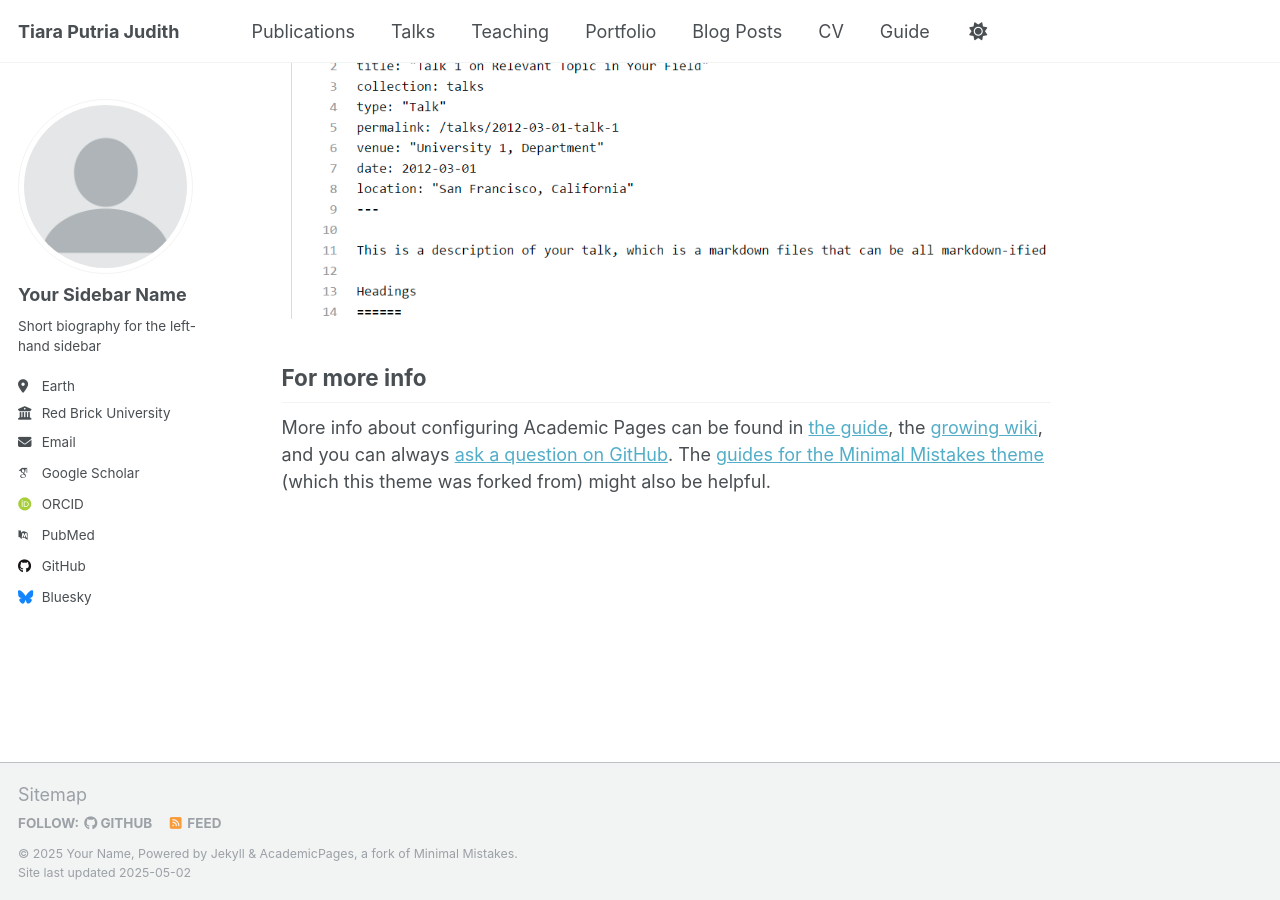
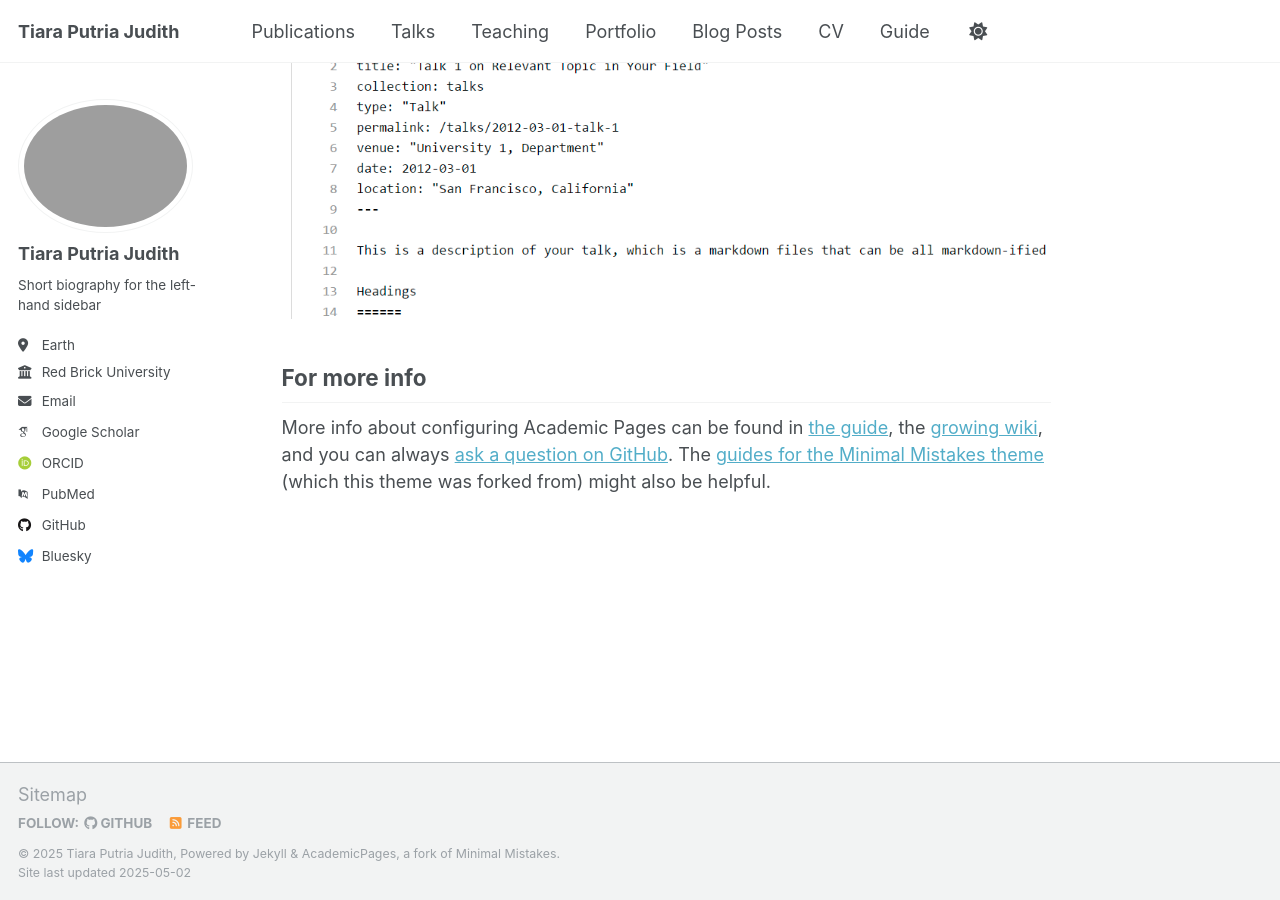
Before and after one commit to tiarajudith/tiarajudth, a Jekyll site: the page built from _pages/about.md, in a window 1280 px wide and 900 px high, scrolled down 2636 px. Built offline with Jekyll 4.4.1, drawn with Linux system fonts in a browser that asks for light colours; some web fonts are replaced.

Commit message:
photo profile

```diff
--- a/_config.yml
+++ b/_config.yml
@@ -10,8 +10,8 @@
 locale                   : "en-US"
 site_theme               : "default"
 title                    : "Tiara Putria Judith"
-title_separator          : "-"
-name                     : &name "Your Name"
+title_separator          : ""
+name                     : &name "Tiara Putria Judith"
 description              : &description "personal description"
 url                      : https://academicpages.github.io # the base hostname & protocol for your site e.g. "https://[your GitHub username].github.io" or if you already have some other page hosted on Github then use "https://[your GitHub username].github.io/[Your Repo Name]"
 baseurl                  : "" # the subpath of your site, e.g. "/blog"
@@ -22,8 +22,8 @@ repository               : "academicpages/academicpages.github.io"
 #               Additional customization can be done by editing /_includes/author-profile.html
 author:
   # Biographic information
-  avatar           : "profile.png"
-  name             : "Your Sidebar Name"
+  avatar           : "tiara.png"
+  name             : "Tiara Putria Judith"
   pronouns         : # example: "she/her"
   bio              : "Short biography for the left-hand sidebar"
   location         : "Earth"
```
